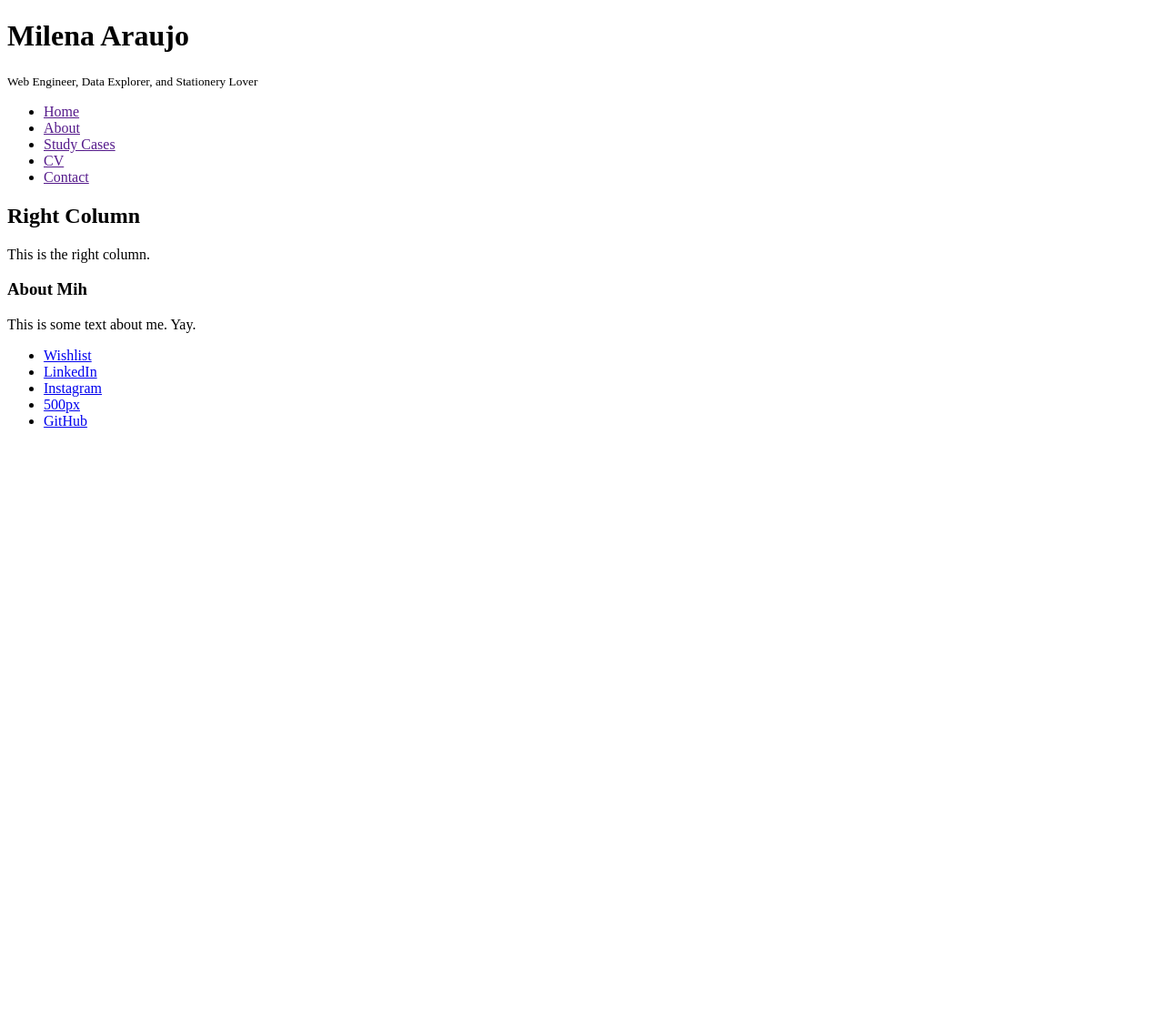
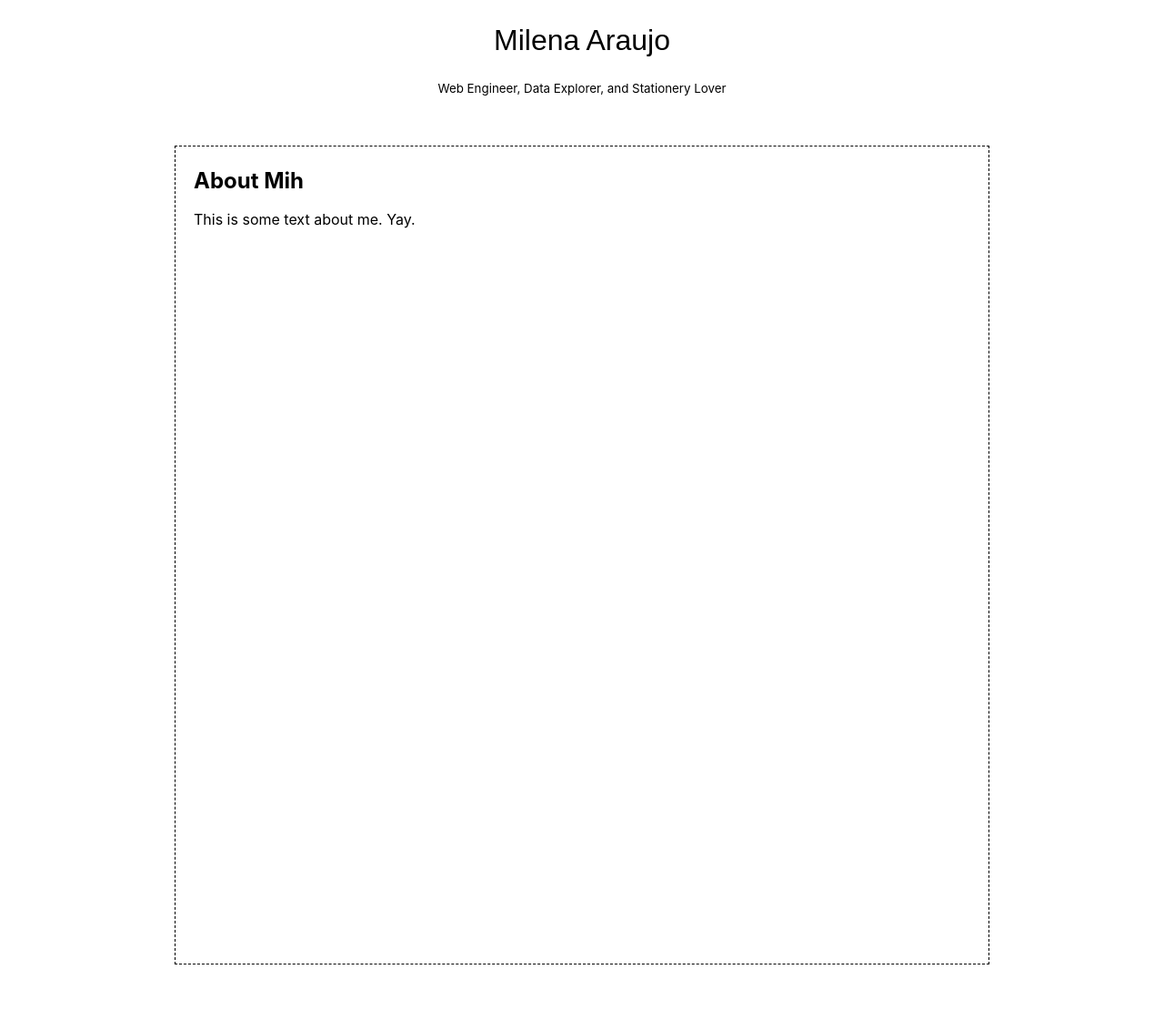
Before and after one commit to mil3na/mil3na.github.io, a Jekyll site: the page built from about.md, in a window 1280 px wide. Shown: the whole page at 91% size. Built offline with Jekyll 4.4.1, drawn with Linux system fonts in a browser that asks for light colours; some web fonts are replaced; before the commit the page ends 900 px from its top, so only the background shows below that.

Commit message:
Adding content

```diff
--- a/_config.yml
+++ b/_config.yml
@@ -4,8 +4,9 @@ description: >- # this means to ignore newlines until "baseurl:"
     Write an awesome description for your new site here. You can edit this
     line in _config.yml. It will appear in your document head meta (for
     Google search results) and in your feed.xml site description.
-baseurl: '' # the subpath of your site, e.g. /blog
-url: '' # the base hostname & protocol for your site, e.g. http://example.com
+baseurl: /mil3na/ # the subpath of your site, e.g. /blog
+url: https://mil3na.github.io # the base hostname & protocol for your site, e.g. http://example.com
+domain: mil3na.github.io
 github_username: mil3na
 # Build settings
 # plugins:
--- a/_layouts/default.html
+++ b/_layouts/default.html
@@ -4,8 +4,9 @@
 <head>
   <meta charset="UTF-8">
   <meta name="viewport" content="width=device-width, initial-scale=1.0">
-  <title>{{ page.title }} - {{ site.title }}</title>
-  <link rel="stylesheet" href="{{ " assets/css/main.css" | relative_url }}">
+  <title>{{ site.title }} - {{ page.title }}</title>
+  <link rel="stylesheet" href="https://use.typekit.net/tah1hqp.css">
+  <link href="{{ 'assets/css/main.css' | relative_url }}" rel="stylesheet">
 
   <!-- Google tag (gtag.js) -->
   <script async src="https://www.googletagmanager.com/gtag/js?id=G-SM1F3V4V0G"></script>
@@ -25,19 +26,17 @@
       <small>Web Engineer, Data Explorer, and Stationery Lover</small>
       <nav>
         <ul>
-          <li><a href="">Home</a></li>
-          <li><a href="">About</a></li>
-          <li><a href="">Study Cases</a></li>
-          <li><a href="">CV</a></li>
-          <li><a href="">Contact</a></li>
+          <li><a href="/">Home</a></li>
+          <li><a href="/about">About</a></li>
+          <li><a href="/studies">Study Cases</a></li>
+          <li><a href="/cv">CV</a></li>
+          <li><a href="/contact">Contact</a></li>
         </ul>
       </nav>
     </header>
     <section class="main">
-      <div class="right-column">
-        <!-- Right column content here -->
-        <h2>Right Column</h2>
-        <p>This is the right column.</p>
+      <div class="main-column">
+        <!-- Main column content here -->
         <article>
           {{ content }}
         </article>
--- a/_sass/base.scss
+++ b/_sass/base.scss
@@ -1,9 +1,3 @@
 $backgroundColor: #ffffff;
 $bodyColor: #000000;
 $bodyFont: -apple-system,BlinkMacSystemFont,"Segoe UI",Helvetica,Arial,sans-serif,"Apple Color Emoji","Segoe UI Emoji","Segoe UI Symbol";
-
-body {
-  background: $backgroundColor;
-  color: $bodyColor;
-  font-family: $bodyFont;
-}
--- /dev/null
+++ b/_sass/layout.scss
@@ -0,0 +1,101 @@
+@use "reset";
+@use "base";
+
+body {
+    background: base.$backgroundColor;
+    color: base.$bodyColor;
+    font-family: base.$bodyFont;
+}
+
+body {
+    margin: 0;
+    padding: 0;
+    height: 100vh;
+    /* Take 100% of the viewport height */
+    font-family: base.$bodyFont;
+    color: base.$bodyColor;
+    background-color: base.$backgroundColor;
+}
+
+.wrapper {
+    display: flex;
+    flex-direction: column;
+    min-height: 100vh;
+    // height: 100%;
+    /* Take 100% of the body height */
+    align-items: center;
+    /* Center the container horizontally */
+}
+
+header {
+    background-color: base.$backgroundColor;
+    color: black;
+    padding: 20px;
+    text-align: center;
+    width: 70%;
+
+    h1 {
+        font-family: "lubaline", sans-serif;
+        font-weight: 400;
+        font-style: normal;
+    }
+}
+
+.main {
+    background-color: base.$backgroundColor;
+    display: flex;
+    flex-grow: 1;
+    /* Take the remaining space */
+    width: 70%;
+    border: 1px dashed #000000;
+    min-height: 100vh;
+}
+
+.main-column {
+    flex-grow: 1;
+    padding: 20px;
+}
+
+footer {
+    background-color: base.$backgroundColor;
+    color: #fff;
+    padding: 20px;
+    // text-align: center;
+    width: 70%;
+    /* Match the container width */
+    margin-top: auto;
+    /* Stick the footer to the bottom */
+    // position: fixed;
+    bottom: 0;
+    left: 0;
+    text-align: center;
+
+
+}
+
+nav ul {
+    list-style: none;
+    margin: 0;
+    padding: 0;
+    display: flex;
+    justify-content: space-between;
+}
+
+nav li {
+    margin-right: 20px;
+}
+
+nav a {
+    color: #fff;
+    text-decoration: none;
+    padding: 20px;
+    transition: background-color 0.2s ease;
+}
+
+nav a:hover {
+    background-color: #555;
+}
+
+nav li:last-child {
+    margin-right: 0;
+}
--- /dev/null
+++ b/_sass/reset.scss
@@ -0,0 +1,122 @@
+/* AI Generated */
+
+/* Box Model */
+* {
+    box-sizing: border-box;
+    margin: 0;
+    padding: 0;
+}
+
+/* Typography */
+body {
+    font-family: Arial, sans-serif;
+    font-size: 16px;
+    line-height: 1.5;
+}
+
+h1,
+h2,
+h3,
+h4,
+h5,
+h6 {
+    font-weight: bold;
+    margin-bottom: 0.5em;
+}
+
+h1 {
+    font-size: 2em;
+}
+
+h2 {
+    font-size: 1.5em;
+}
+
+h3 {
+    font-size: 1.2em;
+}
+
+h4,
+h5,
+h6 {
+    font-size: 1em;
+}
+
+p {
+    margin-bottom: 1em;
+}
+
+/* Links */
+a {
+    text-decoration: none;
+}
+
+a:hover {
+    text-decoration: underline;
+}
+
+/* Images */
+img {
+    max-width: 100%;
+    height: auto;
+    margin: 0 auto;
+    display: block;
+}
+
+/* Lists */
+ul,
+ol {
+    list-style: none;
+    padding: 0;
+    margin: 0;
+}
+
+li {
+    margin-bottom: 0.5em;
+}
+
+/* Tables */
+table {
+    border-collapse: collapse;
+    width: 100%;
+}
+
+th,
+td {
+    border: 1px solid;
+    padding: 0.5em;
+    text-align: left;
+}
+
+/* Forms */
+input,
+textarea,
+select {
+    width: 100%;
+    padding: 0.5em;
+    margin-bottom: 0.5em;
+    border: 1px solid;
+}
+
+input[type="submit"] {
+    padding: 0.5em 1em;
+    border: none;
+    cursor: pointer;
+}
+
+/* Miscellaneous */
+hr {
+    border: none;
+    border-top: 1px solid;
+    margin: 1em 0;
+}
+
+pre {
+    padding: 0.5em;
+    overflow: auto;
+}
+
+code {
+    font-family: monospace;
+    padding: 0.25em;
+}
--- a/about.md
+++ b/about.md
@@ -3,6 +3,6 @@ layout: default
 title: "About"
 ---
 
-# About Mih
+## About Mih
 
 This is some text about me. Yay.
--- a/assets/css/main.scss
+++ b/assets/css/main.scss
@@ -1,4 +1,4 @@
 ---
 ---
 
-@use "../../_sass/base.scss";
+@use "layout";
```
Also changed, not shown: cv.md (added, +78 -0 lines), studies.md (added, +8 -0 lines), 1 other file.
